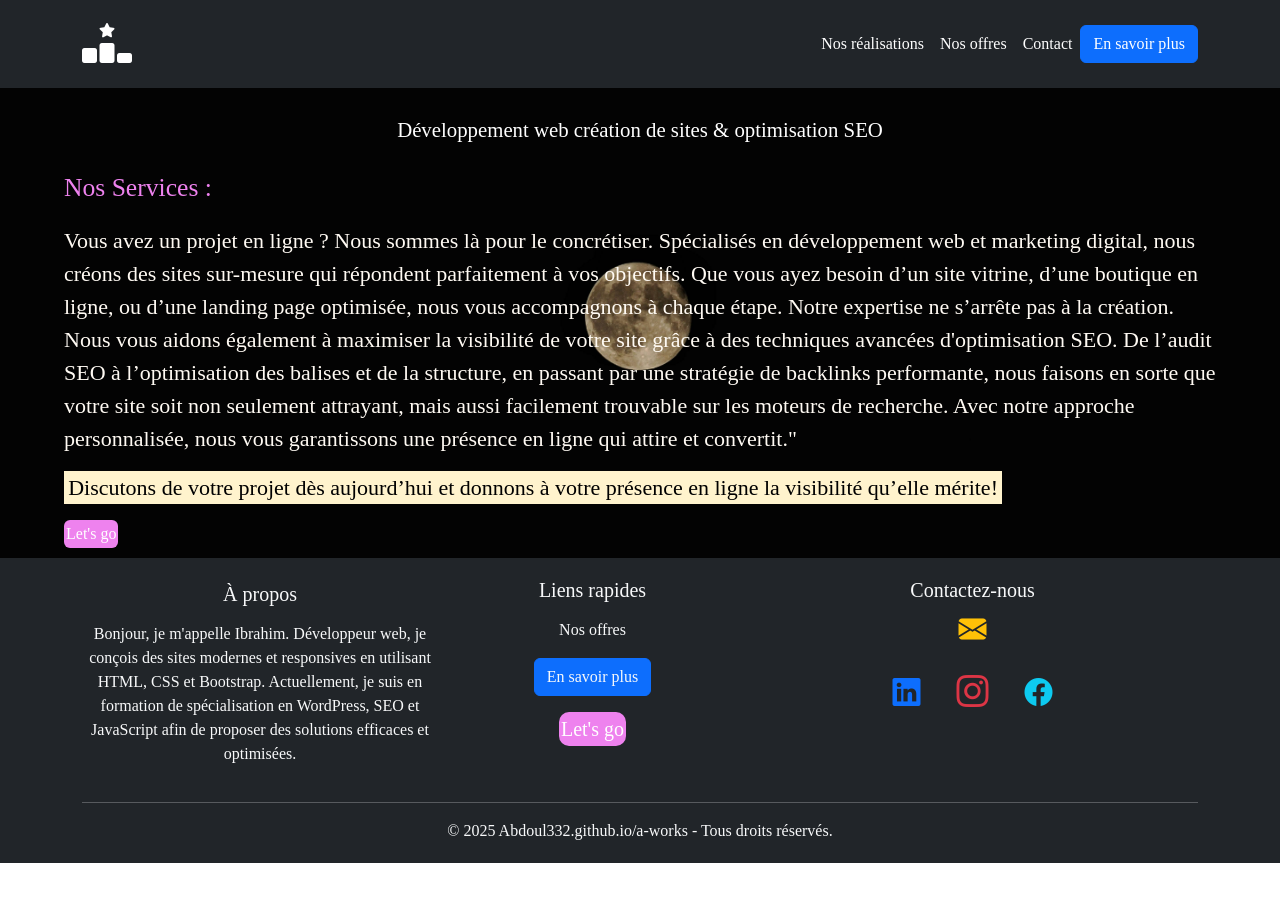
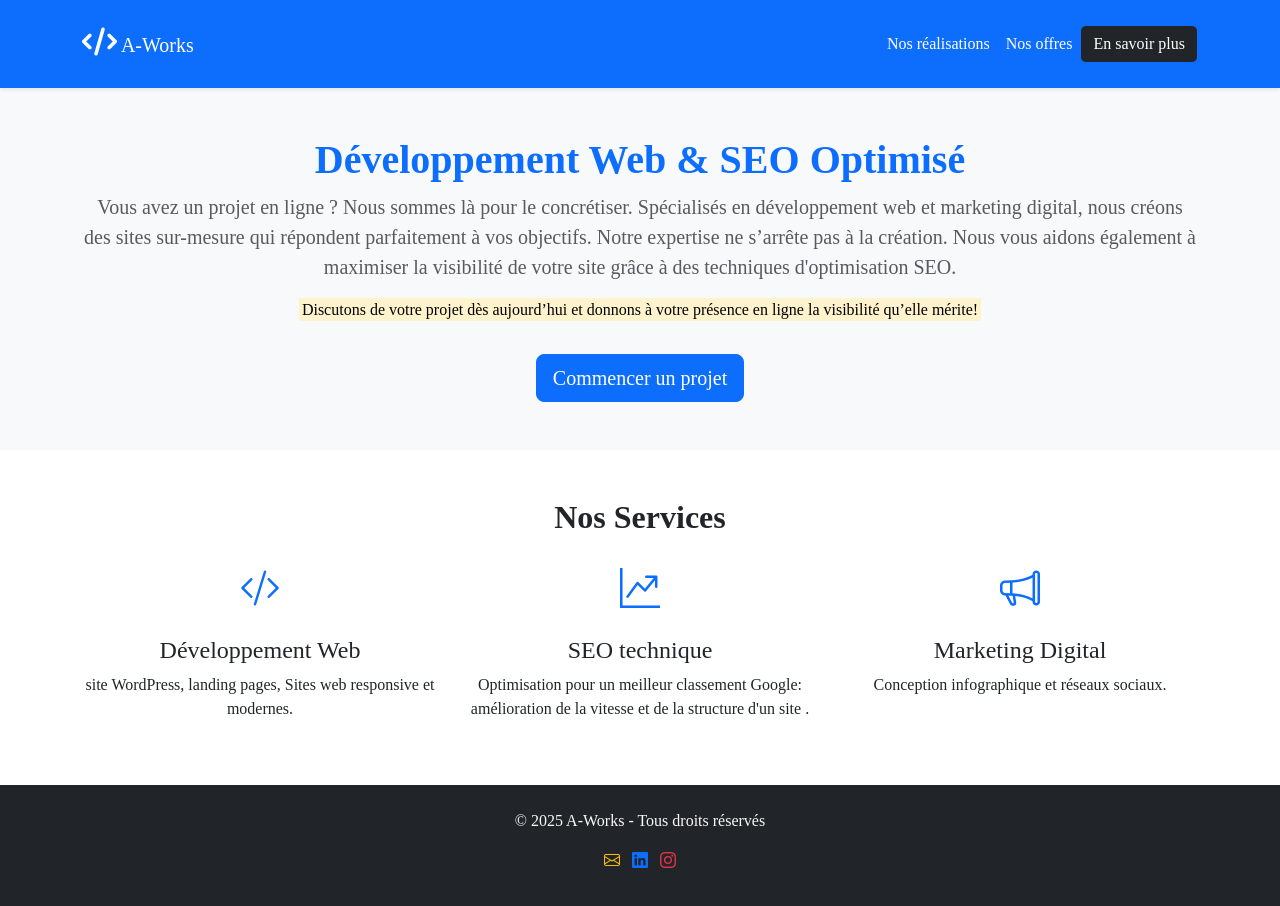
Before and after one commit to Abdoul332/a-works, a plain HTML site: page index.html in a window 1280 px wide. Before the commit the page ends 863 px from the top, so only its background shows below. Drawn offline with nearby package versions, Linux system fonts and the light colour scheme.

Commit message:
Mise à jour

```diff
--- a/index.html
+++ b/index.html
@@ -17,83 +17,75 @@
 </head>
 <body>
   <header>
-     <nav class="navbar navbar-expand-lg navbar-light bg-dark">
+     <nav class="navbar navbar-expand-lg navbar-dark bg-primary shadow-sm">
       <div class="container">
           <a class="navbar-brand text-white" href="https://Abdoul332.github.io/a-works/" aria-label= "page d accueil">
-            <i class="fa-solid fa-ranking-star fs-1" alt="icone de la marque"aria-controls="nav-link" aria-expanded="false" aria-label="basculer"></i>
+            <i class="fa-solid fa-code fs-3"></i> A-Works
 
           </a>
-          <button class="navbar-toggler bg-white" type="button" data-bs-toggle="collapse" data-bs-target="#navbarNav">
-              <span class="navbar-toggler-icon "></span>
+          <button class="navbar-toggler" type="button" data-bs-toggle="collapse" data-bs-target="#navbarNav">
+            <span class="navbar-toggler-icon"></span>
           </button>
           <div class="collapse navbar-collapse" id="navbarNav">
               <ul class="navbar-nav ms-auto align-items-center py-3">
                   <li class="nav-item"><a class="nav-link text-white" href="Untitled2.html" aria-label="voir nos réalisations">Nos réalisations</a></li>
-                  <li class="nav-item"><a class="nav-link text-white" href="#h2" aria-label="Voir nos offres">Nos offres</a></li>
-
-                  <li class="nav-item"><a class="nav-link text-white" href="mailto:Abdoul332@gmail.com" aria-label="Contact">Contact</a></li>
+                  <li class="nav-item"><a class="nav-link text-white" href="#h4" aria-label="Voir nos offres">Nos offres</a></li>
                   <li class="nav-item">
-                  <a href="https://www.upwork.com/freelancers/~019b37056d42cfbd4a?p=1884282142477860864" class="btn btn-primary ">En savoir plus</a>
+                  <a href="https://www.upwork.com/freelancers/~019b37056d42cfbd4a?p=1884282142477860864" class="btn btn-primary bg-dark">En savoir plus</a>
                   </li>
               </ul>
           </div>
       </div>
     </nav>
 </header>
-<main id="main">
-  <section class="center">
-    <h1>Développement web  création de sites & optimisation SEO</h1>
-    <h2>Nos Services : </h2>
-    <p>Vous avez un projet en ligne ? Nous sommes là pour le concrétiser. Spécialisés en développement web et marketing digital, nous créons des sites sur-mesure qui répondent parfaitement à vos objectifs. Que vous ayez besoin d’un site vitrine, d’une boutique en ligne, ou d’une landing page optimisée, nous vous accompagnons à chaque étape.
+<main>
+  <section class="text-center py-5 bg-light">
+    <div class="container">
+      <h1 class="fw-bold text-primary">Développement Web & SEO Optimisé</h1>
+      <p class="lead text-muted">Vous avez un projet en ligne ? Nous sommes là pour le concrétiser. Spécialisés en développement web et marketing digital, nous créons des sites sur-mesure qui répondent parfaitement à vos objectifs. Notre expertise ne s’arrête pas à la création. Nous vous aidons également à maximiser la visibilité de votre site grâce à des techniques  d'optimisation SEO.
 
-      Notre expertise ne s’arrête pas à la création. Nous vous aidons également à maximiser la visibilité de votre site grâce à des techniques avancées d'optimisation SEO. De l’audit SEO à l’optimisation des balises et de la structure, en passant par une stratégie de backlinks performante, nous faisons en sorte que votre site soit non seulement attrayant, mais aussi facilement trouvable sur les moteurs de recherche.
+       <p><mark> Discutons de votre projet dès aujourd’hui et donnons à votre présence en ligne la visibilité qu’elle mérite!</mark></p>
 
-      Avec notre approche personnalisée, nous vous garantissons une présence en ligne qui attire et convertit."</p>
-      <p><mark> Discutons de votre projet dès aujourd’hui et donnons à votre présence en ligne la visibilité qu’elle mérite!</mark></p>
-     <a href="#" class="btn btn-secondary fs-6" aria-label="Commencer votre projet">Let's go</a>
+        </p>
+      <a href="mailto:Abdoul332@gmail.com" class="btn btn-primary btn-lg mt-3">Commencer un projet</a>
+    </div>
+  </section>
+
+  <section id="services" class="py-5">
+    <div class="container">
+      <h2 class="text-center fw-bold">Nos Services</h2>
+      <div class="row text-center mt-4">
+        <div class="col-md-4">
+          <i class="bi bi-code-slash text-primary fs-1"></i>
+          <h4 class="mt-3">Développement Web</h4>
+          <p> site WordPress, landing pages, Sites web responsive et modernes. </p>
+        </div>
+        <div class="col-md-4">
+          <i class="bi bi-graph-up-arrow text-primary fs-1"></i>
+          <h4 class="mt-3">SEO technique </h4>
+          <p>Optimisation pour un meilleur classement Google: amélioration de la vitesse et de la structure d'un site .</p>
+        </div>
+        <div class="col-md-4">
+          <i class="bi bi-megaphone text-primary fs-1"></i>
+          <h4 class="mt-3">Marketing Digital</h4>
+          <p>Conception infographique  et réseaux sociaux.</p>
+        </div>
+      </div>
+    </div>
   </section>
 </main>
-    <footer class="bg-dark text-light">
-      <div class="container">
-          <div class="row">
-              <div class="col-md-4">
-                  <h5 class="f text-md-center costum-text py-1">À propos</h5>
-                  <p class="text-md-center py-1 ">Bonjour, je m'appelle Ibrahim.
-                    Développeur web, je conçois des sites modernes et responsives en utilisant HTML, CSS et Bootstrap. Actuellement, je suis en formation de spécialisation en WordPress, SEO et JavaScript afin de proposer des solutions efficaces et optimisées.
+<footer class="bg-dark text-light text-center py-4">
+  <p>&copy; 2025 A-Works - Tous droits réservés</p>
+  <p>
+    <a href=" mailto:Abdoul332@gmail.com" class="text-light mx-2"><i class="bi bi-envelope text-warning"></i></a>
+    <a href=" https://www.linkedin.com/in/ibrahim-ali-abdoulaye-5b4011327" class="text-primary"><i class="bi bi-linkedin"></i></a>
 
-                   </p>
-              </div>
-              <div class="col-md-3  ">
-                  <h5 class=" text-center p-0 ">Liens rapides</h5>
-                  <ul class="list-unstyled  text-center">
-                      <li class="py-2 bg-dark"><a href="https://abdoul332.github.io/a-works/"class="bg-dark text-light text-decoration-none"> Nos offres</a></li>
-                      <li class="py-2"><a href="https://www.upwork.com/freelancers/~019b37056d42cfbd4a?p=1884282142477860864" class="text-light text-decoration-none btn btn-primary fs-6 width-100">En savoir plus</a></li>
-                      <li class="py-2"><button class="bg-#007bff fs-5">Let's go<a href="#" class="text-light text-de"></a></button>
-                      </li>
-                  </ul>
-              </div>
-              <div class="col-md-5  ">
-                 <h5 class=" text-md-center ">Contactez-nous</h5>
+    <a href="#" class="text-danger mx-2"><i class="bi bi-instagram"></i></a>
+  </p>
+</footer>
 
-                    <p class="fs-5 text-center social-icons">
-                      <a href="mailto:Abdoul332@gmail.com." class="text-light text-decoration-none">
-                          <i class="bi bi-envelope-fill text-warning fs-3"></i>
-                      </a>
-                  </p>
-                  <p class="  social- social-icons text-center">
-                      <a href=" https://www.linkedin.com/in/ibrahim-ali-abdoulaye-5b4011327 " class="text-primary mx-3 "><i class="bi bi-linkedin fs-3"></i></a>
-                      <a href="#" class="text-danger mx-3 "><i class="bi bi-instagram fs-2"></i></a>
-                      <a href="#" class="text-info mx-3 " ><i class="bi bi-facebook fs-3"></i></a>
-
-              </div>
-          </div>
-          <hr class="bg-light">
-          <div class="text-center">
-              <p class="mb-0">&copy; 2025 Abdoul332.github.io/a-works - Tous droits réservés.</p>
-          </div>
-      </div>
-  </footer>
-
-  <script src="https://cdn.jsdelivr.net/npm/bootstrap@5.3.0/dist/js/bootstrap.bundle.min.js" defer></script>
+<script src="https://cdn.jsdelivr.net/npm/bootstrap@5.3.0/dist/js/bootstrap.bundle.min.js"></script>
 </body>
 </html>
+</body>
+</html>
```
